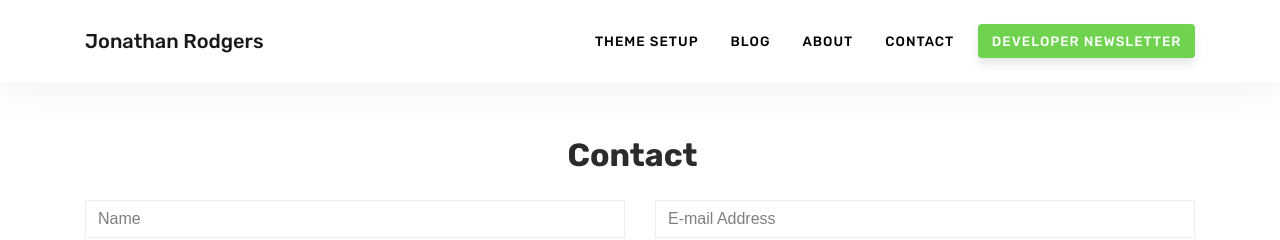
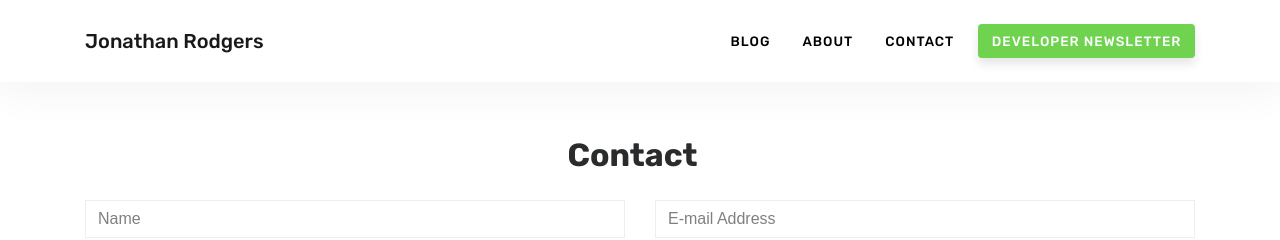
Before and after one commit to JonjonR13/Jonathan-Rodgers, a Jekyll site: the page built from contact.html, in a window 1280 px wide. Shown: the top 240 px of the page. Built offline with Jekyll 4.4.1, drawn with Linux system fonts in a browser that asks for light colours; nearby versions of some CDN libraries.

Commit message:
Update default.html

```diff
--- a/_layouts/default.html
+++ b/_layouts/default.html
@@ -59,9 +59,9 @@
 
             <!-- Begin Menu -->
             <ul class="navbar-nav ml-auto">
-                <li class="nav-item">
+                <!-- <li class="nav-item">
                 <a class="nav-link" href="{{ site.baseurl }}/theme-setup/">Theme Setup</a>
-                </li>
+                </li>  i commented this out to see if i can get rid of a link:)-->
 
                 <li class="nav-item">
                 <a class="nav-link" href="{{ site.baseurl }}/thechoreproject/">Blog</a>
```
